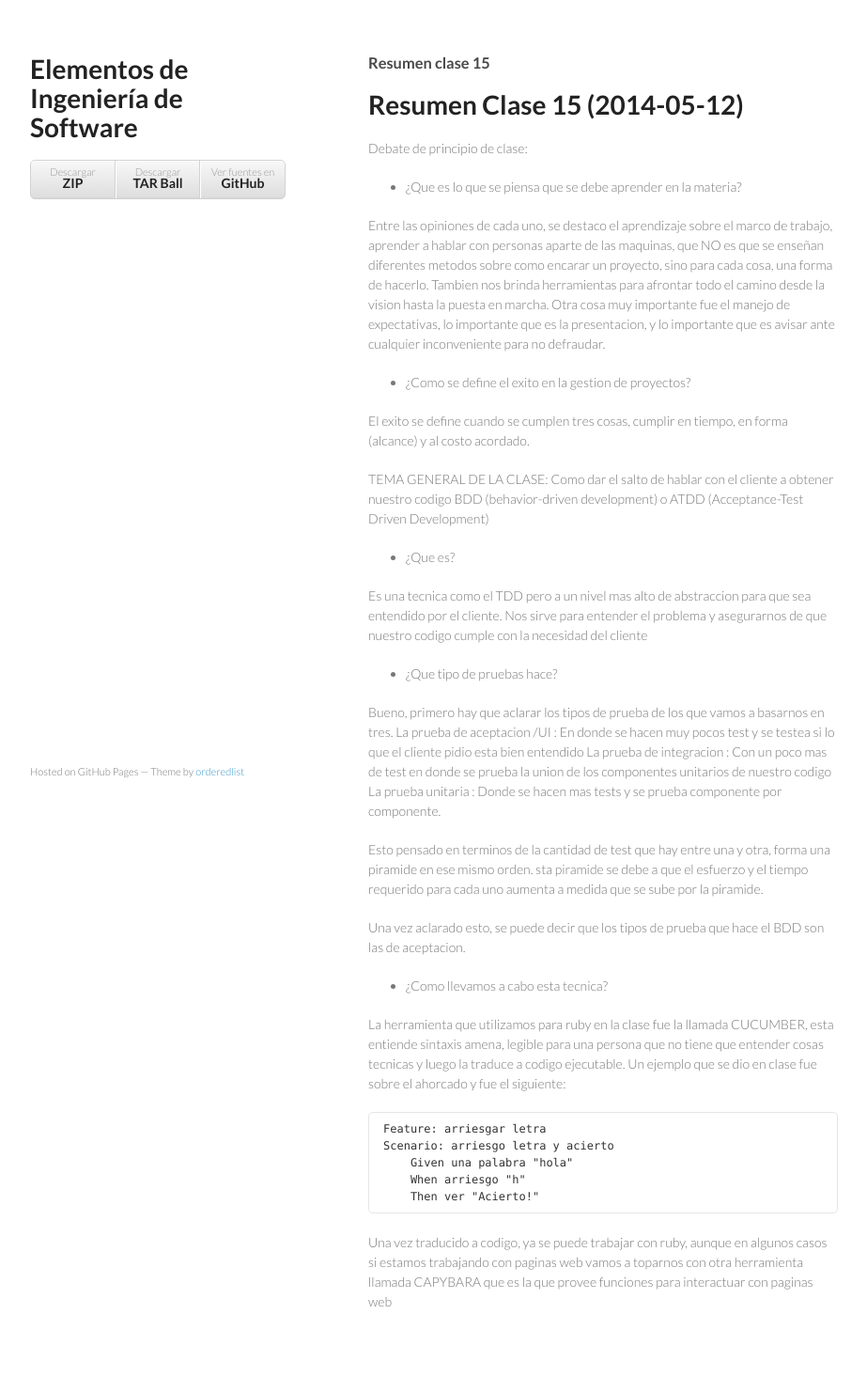
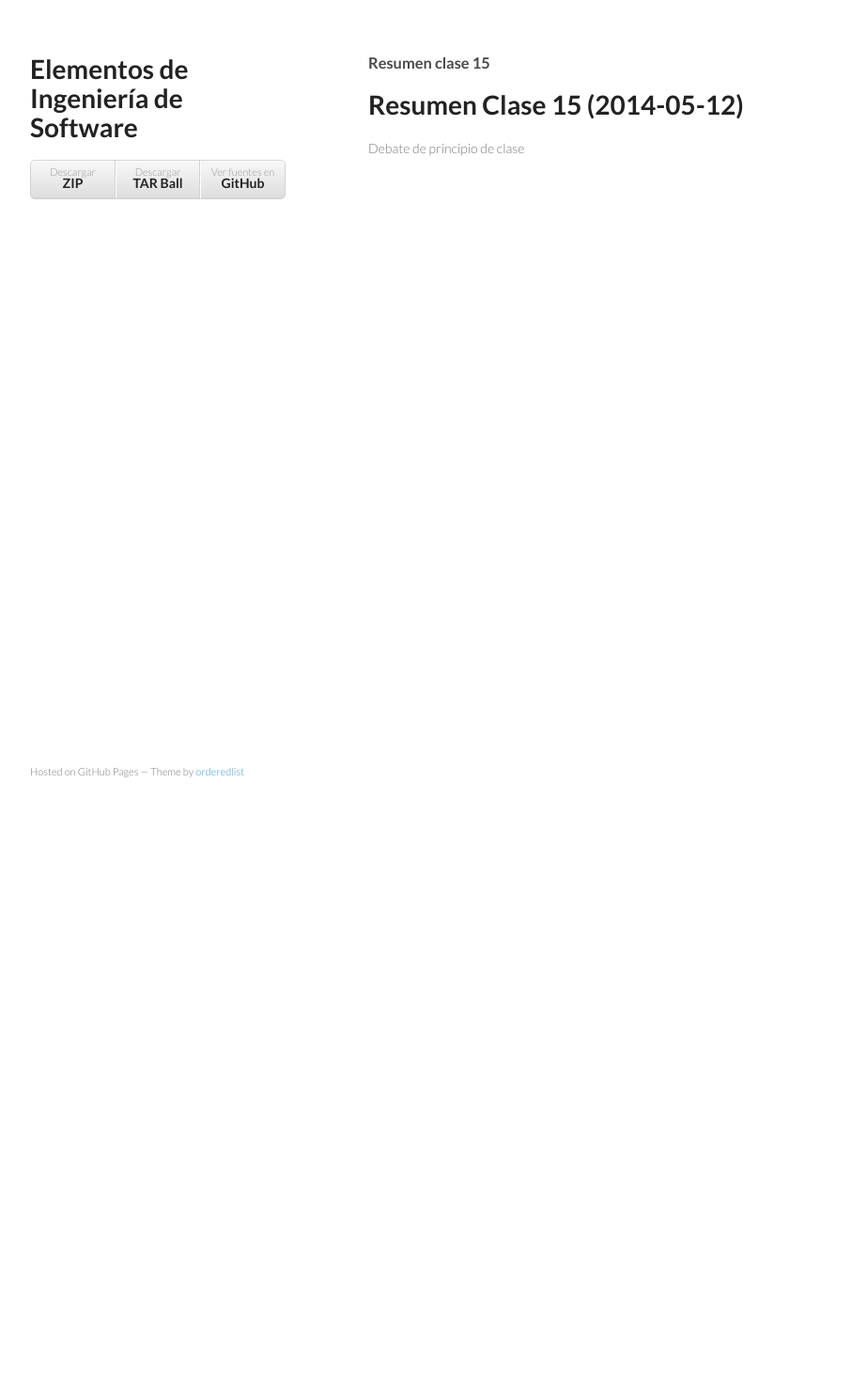
Before and after one commit to SoftwareEngineeringUNQ/bitacora, a Jekyll site: the page built from _posts/2014-05-12-resumen-clase-15.md, in a window 1280 px wide. Shown: the whole page at 94% size, without its empty margins (178-1101 px from the left). Built offline with Jekyll 4.4.1, drawn with Linux system fonts in a browser that asks for light colours; after the commit the page ends 900 px from its top, so only the background shows below that.

```diff
--- a/_posts/2014-05-12-resumen-clase-15.md
+++ b/_posts/2014-05-12-resumen-clase-15.md
@@ -7,43 +7,4 @@ layout: post
 Resumen Clase 15 (2014-05-12)
 ===============
 
-Debate de principio de clase:
-
-* ¿Que es lo que se piensa que se debe aprender en la materia?
-
-Entre las opiniones de cada uno, se destaco el aprendizaje sobre el marco de trabajo, aprender a hablar con personas aparte de las maquinas, que NO es que se enseñan diferentes metodos sobre como encarar un proyecto, sino para cada cosa, una forma de hacerlo. Tambien nos brinda herramientas para afrontar todo el camino desde la vision hasta la puesta en marcha.
-Otra cosa muy importante fue el manejo de expectativas, lo importante que es la presentacion, y lo importante que es avisar ante cualquier inconveniente para no defraudar.
-
-* ¿Como se define el exito en la gestion de proyectos?
-
-El exito se define cuando se cumplen tres cosas, cumplir en tiempo, en forma (alcance) y al costo acordado.
-
-TEMA GENERAL DE LA CLASE: Como dar el salto de hablar con el cliente a obtener nuestro codigo BDD (behavior-driven development) o ATDD (Acceptance-Test Driven Development)
-
-* ¿Que es?
-
-Es una tecnica como el TDD pero a un nivel mas alto de abstraccion para que sea entendido por el cliente. Nos sirve para entender el problema y asegurarnos de que nuestro codigo cumple con la necesidad del cliente
-
-* ¿Que tipo de pruebas hace?
-
-Bueno, primero hay que aclarar los tipos de prueba de los que vamos a basarnos en tres.
-La prueba de aceptacion /UI : En donde se hacen muy pocos test y se testea si lo que el cliente pidio esta bien entendido
-La prueba de integracion : Con un poco mas de test en donde se prueba la union de los componentes unitarios de nuestro codigo
-La prueba unitaria : Donde se hacen mas tests y se prueba componente por componente.
-
-Esto pensado en terminos de la cantidad de test que hay entre una y otra, forma una piramide en ese mismo orden. sta piramide se debe a que el esfuerzo y el tiempo requerido para cada uno aumenta a medida que se sube por la piramide.
-
-Una vez aclarado esto, se puede decir que los tipos de prueba que hace el BDD son las de aceptacion.
-
-* ¿Como llevamos a cabo esta tecnica?
-
-La herramienta que utilizamos para ruby en la clase fue la llamada CUCUMBER, esta entiende sintaxis amena, legible para una persona que no tiene que entender cosas tecnicas y luego la traduce a codigo ejecutable.
-Un ejemplo que se dio en clase fue sobre el ahorcado y fue el siguiente:
-
-    Feature: arriesgar letra
-    Scenario: arriesgo letra y acierto
-        Given una palabra "hola"
-        When arriesgo "h"
-        Then ver "Acierto!"
-
-Una vez traducido a codigo, ya se puede trabajar con ruby, aunque en algunos casos si estamos trabajando con paginas web vamos a toparnos con otra herramienta llamada CAPYBARA que es la que provee funciones para interactuar con paginas web
+Debate de principio de clase
```
